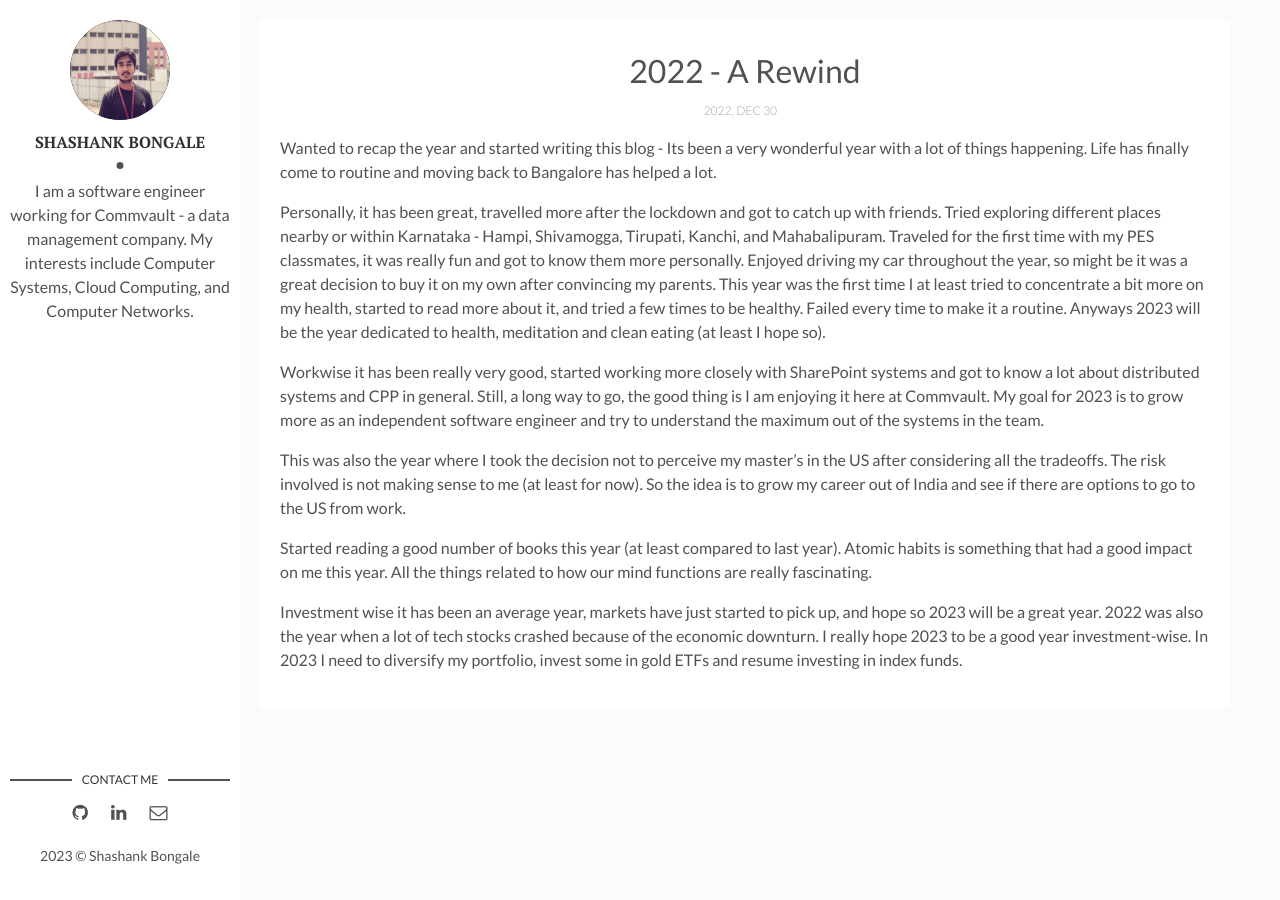
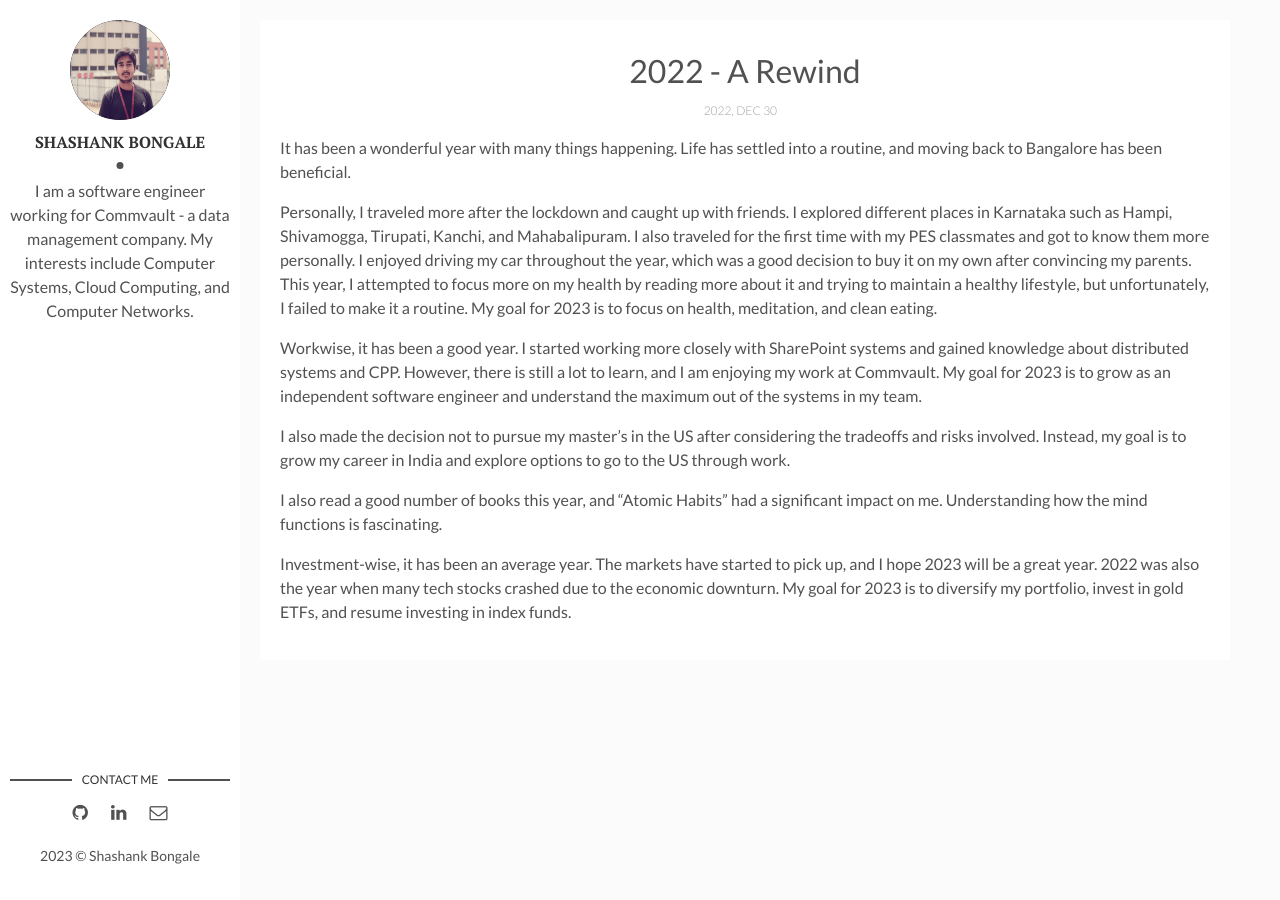
Before and after one commit to ShashankBongale/ShashankBongale.github.io, a Jekyll site: the page built from _posts/2022-12-31-2022-A-Rewind.markdown, in a window 1280 px wide. Built offline with Jekyll 4.4.1, drawn with Linux system fonts in a browser that asks for light colours.

Commit message:
imporved the post

```diff
--- a/_posts/2022-12-31-2022-A-Rewind.markdown
+++ b/_posts/2022-12-31-2022-A-Rewind.markdown
@@ -6,14 +6,14 @@ description: Journey in 2022. # Add post description (optional)
 img: twentytwenty.jpg # Add image post (optional)
 ---
 
-Wanted to recap the year and started writing this blog - Its been a very wonderful year with a lot of things happening. Life has finally come to routine and moving back to Bangalore has helped a lot.
+It has been a wonderful year with many things happening. Life has settled into a routine, and moving back to Bangalore has been beneficial.
 
-Personally, it has been great, travelled more after the lockdown and got to catch up with friends. Tried exploring different places nearby or within Karnataka - Hampi, Shivamogga, Tirupati, Kanchi, and Mahabalipuram. Traveled for the first time with my PES classmates, it was really fun and got to know them more personally. Enjoyed driving my car throughout the year, so might be it was a great decision to buy it on my own after convincing my parents. This year was the first time I at least tried to concentrate a bit more on my health, started to read more about it, and tried a few times to be healthy. Failed every time to make it a routine. Anyways 2023 will be the year dedicated to health, meditation and clean eating (at least I hope so).
+Personally, I traveled more after the lockdown and caught up with friends. I explored different places in Karnataka such as Hampi, Shivamogga, Tirupati, Kanchi, and Mahabalipuram. I also traveled for the first time with my PES classmates and got to know them more personally. I enjoyed driving my car throughout the year, which was a good decision to buy it on my own after convincing my parents. This year, I attempted to focus more on my health by reading more about it and trying to maintain a healthy lifestyle, but unfortunately, I failed to make it a routine. My goal for 2023 is to focus on health, meditation, and clean eating.
 
-Workwise it has been really very good, started working more closely with SharePoint systems and got to know a lot about distributed systems and CPP in general. Still, a long way to go, the good thing is I am enjoying it here at Commvault. My goal for 2023 is to grow more as an independent software engineer and try to understand the maximum out of the systems in the team.
+Workwise, it has been a good year. I started working more closely with SharePoint systems and gained knowledge about distributed systems and CPP. However, there is still a lot to learn, and I am enjoying my work at Commvault. My goal for 2023 is to grow as an independent software engineer and understand the maximum out of the systems in my team.
 
-This was also the year where I took the decision not to perceive my master's in the US after considering all the tradeoffs. The risk involved is not making sense to me (at least for now). So the idea is to grow my career out of India and see if there are options to go to the US from work.
+I also made the decision not to pursue my master's in the US after considering the tradeoffs and risks involved. Instead, my goal is to grow my career in India and explore options to go to the US through work.
 
-Started reading a good number of books this year (at least compared to last year). Atomic habits is something that had a good impact on me this year. All the things related to how our mind functions are really fascinating.
+I also read a good number of books this year, and "Atomic Habits" had a significant impact on me. Understanding how the mind functions is fascinating.
 
-Investment wise it has been an average year, markets have just started to pick up, and hope so 2023 will be a great year. 2022 was also the year when a lot of tech stocks crashed because of the economic downturn. I really hope 2023 to be a good year investment-wise. In 2023 I need to diversify my portfolio, invest some in gold ETFs and resume investing in index funds.
+Investment-wise, it has been an average year. The markets have started to pick up, and I hope 2023 will be a great year. 2022 was also the year when many tech stocks crashed due to the economic downturn. My goal for 2023 is to diversify my portfolio, invest in gold ETFs, and resume investing in index funds.
```
